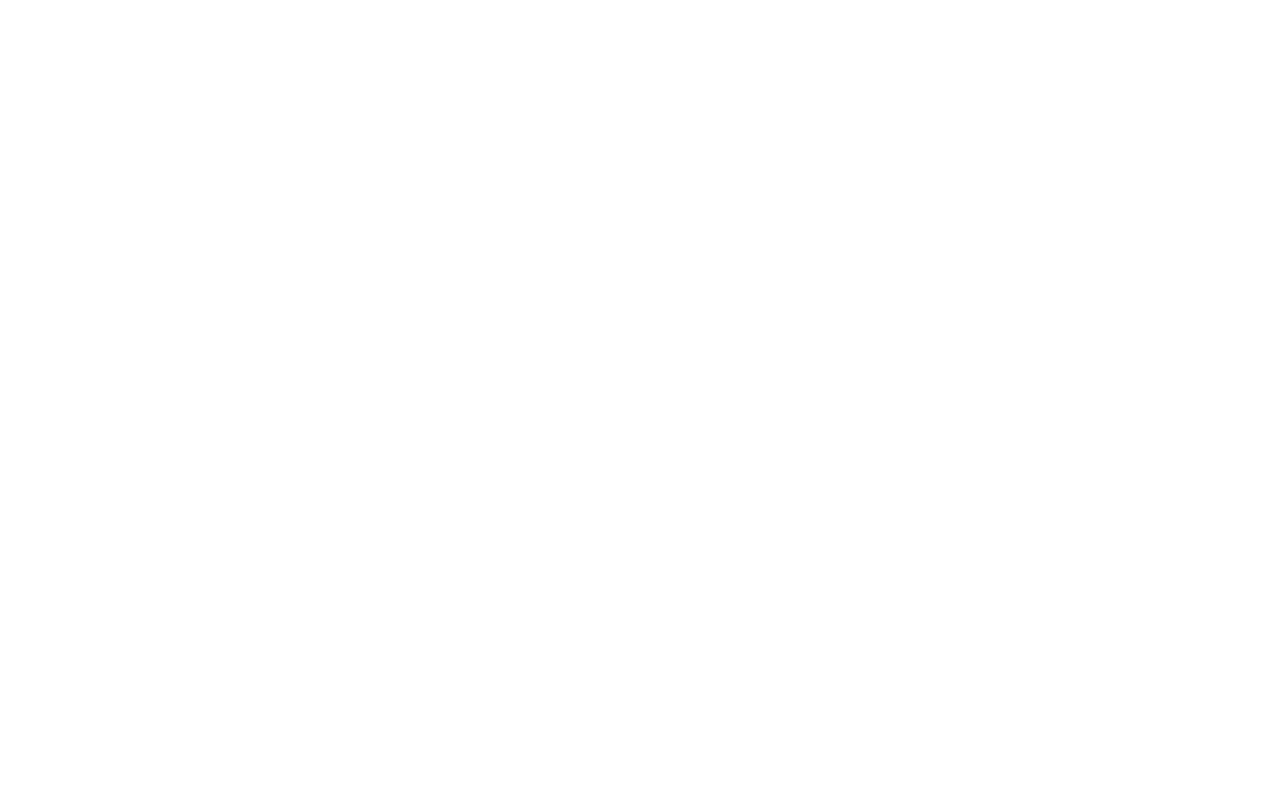
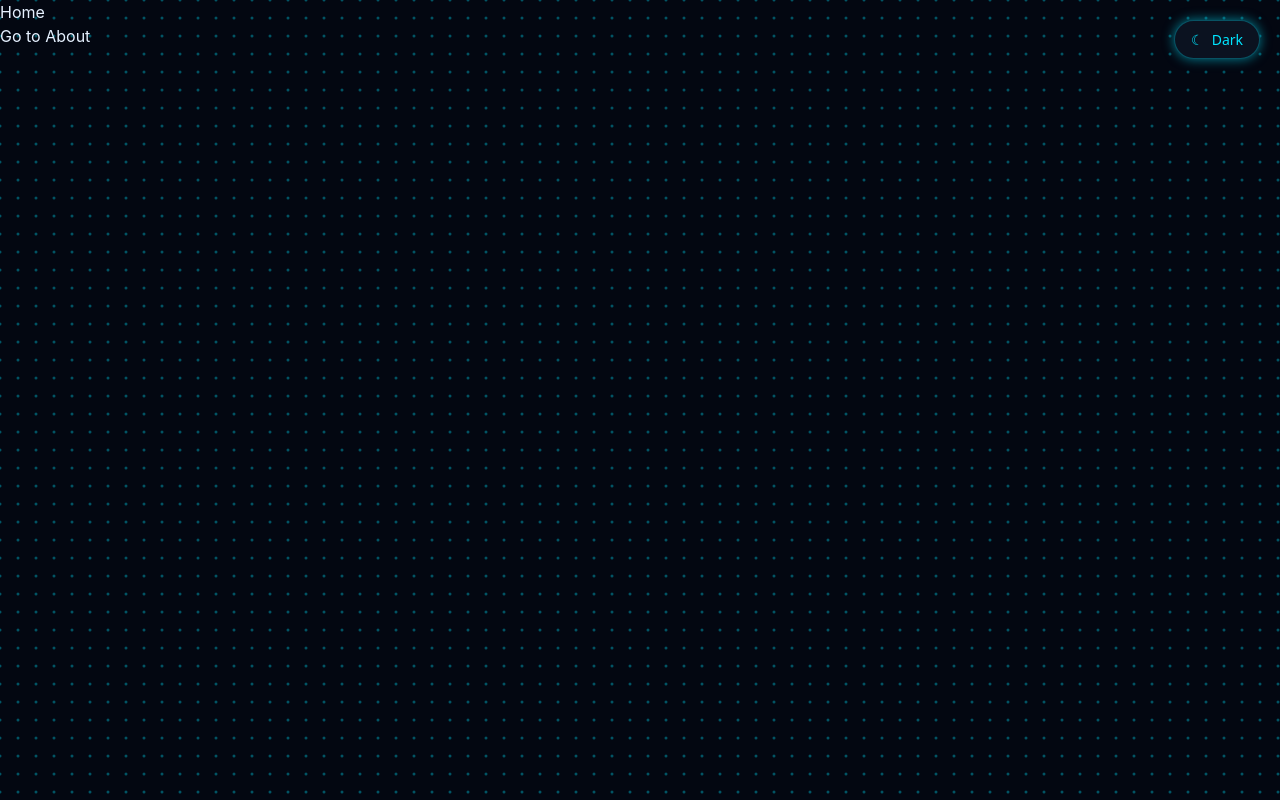
Before and after one commit to arrmani88/portfolio, a React (Vite) app: page / in a window 1280 px wide. Built offline with nearby package versions, Linux system fonts and the light colour scheme.

Commit message:
added doted background

```diff
--- a/package.json
+++ b/package.json
@@ -15,6 +15,7 @@
     "react": "^19.2.8",
     "react-dom": "^19.2.8",
     "react-redux": "^9.3.0",
+    "react-router-dom": "^7.18.2",
     "tailwindcss": "^4.3.3"
   },
   "devDependencies": {
--- a/src/App.tsx
+++ b/src/App.tsx
@@ -1,7 +1,8 @@
+import { RouterProvider } from 'react-router-dom'
+import { router } from './router'
+
 const App = () => {
-  return null
+  return <RouterProvider router={router} />
 }
 
 export default App
-
-// spotlight/glow reveal
--- /dev/null
+++ b/src/components/DotBackground.tsx
@@ -0,0 +1,166 @@
+import { useEffect, useRef } from 'react'
+
+const GRID_GAP = 18
+const INTERACTION_RADIUS = 400
+const INTERACTION_RADIUS_SQ = INTERACTION_RADIUS * INTERACTION_RADIUS
+const PUSH_STRENGTH = 50
+const EASE = 0.15
+const DOT_RADIUS = 1.5
+const RESIZE_DEBOUNCE_MS = 150
+
+interface Dot {
+  baseX: number
+  baseY: number
+  x: number
+  y: number
+}
+
+const DotBackground = () => {
+  const containerRef = useRef<HTMLDivElement | null>(null)
+  const canvasRef = useRef<HTMLCanvasElement | null>(null)
+
+  useEffect(() => {
+    const container = containerRef.current
+    const canvas = canvasRef.current
+    if (!container || !canvas) return
+    const ctx = canvas.getContext('2d')
+    if (!ctx) return
+
+    let width = 0
+    let height = 0
+    let dots: Dot[] = []
+    let dotColor = getComputedStyle(container).getPropertyValue('--color-dot').trim()
+    const prefersReducedMotion = window.matchMedia('(prefers-reduced-motion: reduce)').matches
+
+    const buildGrid = () => {
+      width = window.innerWidth
+      height = window.innerHeight
+      const dpr = Math.min(window.devicePixelRatio || 1, 2)
+
+      canvas.width = width * dpr
+      canvas.height = height * dpr
+      canvas.style.width = `${width}px`
+      canvas.style.height = `${height}px`
+      ctx.setTransform(dpr, 0, 0, dpr, 0, 0)
+
+      const previous = new Map(dots.map((dot) => [`${dot.baseX},${dot.baseY}`, dot]))
+
+      const cols = Math.ceil(width / GRID_GAP) + 1
+      const rows = Math.ceil(height / GRID_GAP) + 1
+      const next: Dot[] = []
+      for (let row = 0; row < rows; row++) {
+        for (let col = 0; col < cols; col++) {
+          const baseX = col * GRID_GAP
+          const baseY = row * GRID_GAP
+          const existing = previous.get(`${baseX},${baseY}`)
+          next.push(existing ?? { baseX, baseY, x: baseX, y: baseY })
+        }
+      }
+      dots = next
+    }
+
+    const drawStatic = () => {
+      ctx.clearRect(0, 0, width, height)
+      ctx.fillStyle = dotColor
+      for (const dot of dots) {
+        ctx.beginPath()
+        ctx.arc(dot.baseX, dot.baseY, DOT_RADIUS, 0, Math.PI * 2)
+        ctx.fill()
+      }
+    }
+
+    buildGrid()
+
+    let resizeTimeout: number | undefined
+    const handleResize = () => {
+      if (resizeTimeout) window.clearTimeout(resizeTimeout)
+      resizeTimeout = window.setTimeout(() => {
+        buildGrid()
+        if (prefersReducedMotion) drawStatic()
+      }, RESIZE_DEBOUNCE_MS)
+    }
+    window.addEventListener('resize', handleResize)
+
+    const themeObserver = new MutationObserver(() => {
+      dotColor = getComputedStyle(container).getPropertyValue('--color-dot').trim()
+      if (prefersReducedMotion) drawStatic()
+    })
+    themeObserver.observe(document.documentElement, {
+      attributes: true,
+      attributeFilter: ['class'],
+    })
+
+    if (prefersReducedMotion) {
+      drawStatic()
+      return () => {
+        if (resizeTimeout) window.clearTimeout(resizeTimeout)
+        themeObserver.disconnect()
+        window.removeEventListener('resize', handleResize)
+      }
+    }
+
+    const mouse = { x: -9999, y: -9999 }
+    const handleMouseMove = (e: MouseEvent) => {
+      mouse.x = e.clientX
+      mouse.y = e.clientY
+    }
+    const handleMouseLeave = () => {
+      mouse.x = -9999
+      mouse.y = -9999
+    }
+
+    window.addEventListener('mousemove', handleMouseMove)
+    window.addEventListener('mouseleave', handleMouseLeave)
+
+    let frameId: number
+
+    const tick = () => {
+      ctx.clearRect(0, 0, width, height)
+      ctx.fillStyle = dotColor
+
+      for (const dot of dots) {
+        const dx = dot.baseX - mouse.x
+        const dy = dot.baseY - mouse.y
+        const distSq = dx * dx + dy * dy
+
+        let targetX = dot.baseX
+        let targetY = dot.baseY
+
+        if (distSq < INTERACTION_RADIUS_SQ && distSq > 0.0001) {
+          const distance = Math.sqrt(distSq)
+          const push = (1 - distance / INTERACTION_RADIUS) * PUSH_STRENGTH
+          targetX = dot.baseX + (dx / distance) * push
+          targetY = dot.baseY + (dy / distance) * push
+        }
+
+        dot.x += (targetX - dot.x) * EASE
+        dot.y += (targetY - dot.y) * EASE
+
+        ctx.beginPath()
+        ctx.arc(dot.x, dot.y, DOT_RADIUS, 0, Math.PI * 2)
+        ctx.fill()
+      }
+
+      frameId = requestAnimationFrame(tick)
+    }
+
+    frameId = requestAnimationFrame(tick)
+
+    return () => {
+      cancelAnimationFrame(frameId)
+      if (resizeTimeout) window.clearTimeout(resizeTimeout)
+      themeObserver.disconnect()
+      window.removeEventListener('resize', handleResize)
+      window.removeEventListener('mousemove', handleMouseMove)
+      window.removeEventListener('mouseleave', handleMouseLeave)
+    }
+  }, [])
+
+  return (
+    <div ref={containerRef} className="dot-bg pointer-events-none fixed inset-0 -z-10">
+      <canvas ref={canvasRef} className="dot-bg-canvas" aria-hidden="true" />
+    </div>
+  )
+}
+
+export default DotBackground
--- /dev/null
+++ b/src/components/ThemeToggle.tsx
@@ -0,0 +1,19 @@
+import { useTheme } from '../theme/ThemeProvider'
+
+const ThemeToggle = () => {
+  const { theme, toggleTheme } = useTheme()
+
+  return (
+    <button
+      type="button"
+      onClick={toggleTheme}
+      className="theme-toggle"
+      aria-label="Toggle color theme"
+    >
+      <span aria-hidden="true">{theme === 'dark' ? '☾' : '☀'}</span>
+      {theme === 'dark' ? 'Dark' : 'Light'}
+    </button>
+  )
+}
+
+export default ThemeToggle
--- a/src/index.css
+++ b/src/index.css
@@ -2,6 +2,80 @@
 
 @custom-variant dark (&:where(.dark, .dark *));
 
+:root {
+  --color-bg: #eef4ff;
+  --color-bg-elevated: #ffffff;
+  --color-primary: #0891b2;
+  --color-secondary: #2563eb;
+  --color-tertiary: #6366f1;
+  --color-text: #0b1220;
+  --color-text-muted: #52607a;
+  --color-border: rgba(37, 99, 235, 0.25);
+  --color-glow: rgba(37, 99, 235, 0.35);
+  --color-dot: rgba(37, 99, 235, 0.55);
+}
+
+.dark {
+  --color-bg: #030711;
+  --color-bg-elevated: #0b1220;
+  --color-primary: #00e5ff;
+  --color-secondary: #3b82f6;
+  --color-tertiary: #818cf8;
+  --color-text: #e6f1ff;
+  --color-text-muted: #7d8aa8;
+  --color-border: rgba(0, 229, 255, 0.3);
+  --color-glow: rgba(0, 229, 255, 0.55);
+  --color-dot: rgba(0, 229, 255, 0.35);
+}
+
 body {
   margin: 0;
+  background-color: var(--color-bg);
+  color: var(--color-text);
 }
+
+.dot-bg {
+  background-color: var(--color-bg);
+  overflow: hidden;
+  transition: background-color 0.3s ease;
+}
+
+.dot-bg-canvas {
+  position: absolute;
+  inset: 0;
+}
+
+.theme-toggle {
+  position: fixed;
+  top: 20px;
+  right: 20px;
+  z-index: 50;
+  display: inline-flex;
+  align-items: center;
+  gap: 8px;
+  padding: 8px 16px;
+  border-radius: 999px;
+  border: 1px solid var(--color-border);
+  background-color: var(--color-bg-elevated);
+  color: var(--color-primary);
+  font-family: system-ui, sans-serif;
+  font-size: 14px;
+  font-weight: 500;
+  cursor: pointer;
+  box-shadow: 0 0 12px var(--color-glow);
+  transition:
+    box-shadow 0.25s ease,
+    transform 0.15s ease,
+    background-color 0.3s ease,
+    color 0.3s ease;
+}
+
+.theme-toggle:hover {
+  box-shadow: 0 0 20px var(--color-glow);
+  transform: translateY(-1px);
+}
+
+.theme-toggle:focus-visible {
+  outline: 2px solid var(--color-primary);
+  outline-offset: 2px;
+}
--- a/src/main.tsx
+++ b/src/main.tsx
@@ -2,13 +2,16 @@ import { StrictMode } from 'react'
 import { createRoot } from 'react-dom/client'
 import { Provider } from 'react-redux'
 import { store } from './app/store.ts'
+import { ThemeProvider } from './theme/ThemeProvider.tsx'
 import './index.css'
 import App from './App.tsx'
 
 createRoot(document.getElementById('root')!).render(
   <StrictMode>
     <Provider store={store}>
-      <App />
+      <ThemeProvider>
+        <App />
+      </ThemeProvider>
     </Provider>
   </StrictMode>,
 )
--- /dev/null
+++ b/src/router.tsx
@@ -0,0 +1,15 @@
+import { createBrowserRouter } from 'react-router-dom'
+import Layout from './routes/Layout'
+import Home from './routes/Home'
+import About from './routes/About'
+
+export const router = createBrowserRouter([
+  {
+    path: '/',
+    element: <Layout />,
+    children: [
+      { index: true, element: <Home /> },
+      { path: 'about', element: <About /> },
+    ],
+  },
+])
--- /dev/null
+++ b/src/routes/About.tsx
@@ -0,0 +1,12 @@
+import { Link } from 'react-router-dom'
+
+const About = () => {
+  return (
+    <main>
+      <h1>About</h1>
+      <Link to="/">Go to Home</Link>
+    </main>
+  )
+}
+
+export default About
--- /dev/null
+++ b/src/routes/Home.tsx
@@ -0,0 +1,12 @@
+import { Link } from 'react-router-dom'
+
+const Home = () => {
+  return (
+    <main>
+      <h1>Home</h1>
+      <Link to="/about">Go to About</Link>
+    </main>
+  )
+}
+
+export default Home
--- /dev/null
+++ b/src/routes/Layout.tsx
@@ -0,0 +1,15 @@
+import { Outlet } from 'react-router-dom'
+import DotBackground from '../components/DotBackground'
+import ThemeToggle from '../components/ThemeToggle'
+
+const Layout = () => {
+  return (
+    <>
+      <DotBackground />
+      <ThemeToggle />
+      <Outlet />
+    </>
+  )
+}
+
+export default Layout
```
Also changed, not shown: 1 other file (tests, documents, lock files or other folders).
